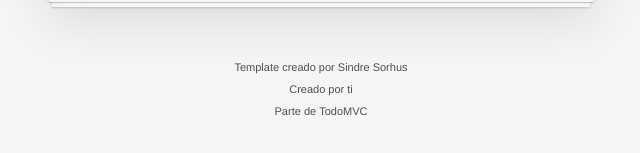
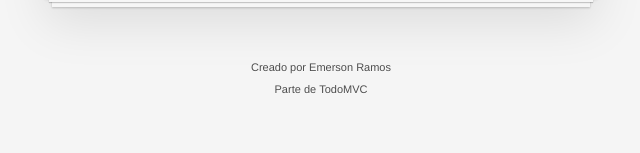
Before and after one commit to ricochea/todo, a website built with webpack: page docs/index.html in a window 1280 px wide. Shown: the part 241-394 px from the top of the page, without its empty margins (319-959 px from the left). Built offline with nearby package versions, Linux system fonts and the light colour scheme.

Commit message:
Personalizacion de nombre

```diff
--- a/docs/index.html
+++ b/docs/index.html
@@ -1 +1 @@
-<!doctype html><html lang="en"><head><meta charset="utf-8"><meta name="viewport" content="width=device-width,initial-scale=1"><title>Template • TodoMVC</title><script defer="defer" src="main.69d4135fb6048a9a232e.js"></script><link href="main.71e68f2322ef906ad709.css" rel="stylesheet"></head><body><section class="todoapp"><header class="header"><h1>Tareas</h1><input class="new-todo" placeholder="¿Qué necesita ser hecho?" autofocus></header><section class="main"><input id="toggle-all" class="toggle-all" type="checkbox"> <label for="toggle-all">Mark all as complete</label><ul class="todo-list"></ul></section><footer class="footer"><span class="todo-count"><strong>0</strong> pendiente(s)</span><ul class="filters"><li><a class="selected filtro" href="#/">Todos</a></li><li><a class="filtro" href="#/active">Pendientes</a></li><li><a class="filtro" href="#/completed">Completados</a></li></ul><button class="clear-completed">Borrar completados</button></footer></section><footer class="info"><p>Template creado por <a href="http://sindresorhus.com">Sindre Sorhus</a></p><p>Creado por <a href="http://todomvc.com">ti</a></p><p>Parte de <a href="http://todomvc.com">TodoMVC</a></p></footer></body></html>
+<!doctype html><html lang="en"><head><meta charset="utf-8"><meta name="viewport" content="width=device-width,initial-scale=1"><title>Template • TodoMVC</title><script defer="defer" src="main.69d4135fb6048a9a232e.js"></script><link href="main.21a00504297cf0f8ed54.css" rel="stylesheet"></head><body><section class="todoapp"><header class="header"><h1>Tareas</h1><input class="new-todo" placeholder="¿Qué necesita ser hecho?" autofocus></header><section class="main"><input id="toggle-all" class="toggle-all" type="checkbox"> <label for="toggle-all">Mark all as complete</label><ul class="todo-list"></ul></section><footer class="footer"><span class="todo-count"><strong>0</strong> pendiente(s)</span><ul class="filters"><li><a class="selected filtro" href="#/">Todos</a></li><li><a class="filtro" href="#/active">Pendientes</a></li><li><a class="filtro" href="#/completed">Completados</a></li></ul><button class="clear-completed">Borrar completados</button></footer></section><footer class="info"><p>Creado por Emerson Ramos</p><p>Parte de <a href="http://todomvc.com">TodoMVC</a></p></footer></body></html>
```
Also changed, not shown: 2 other files.
